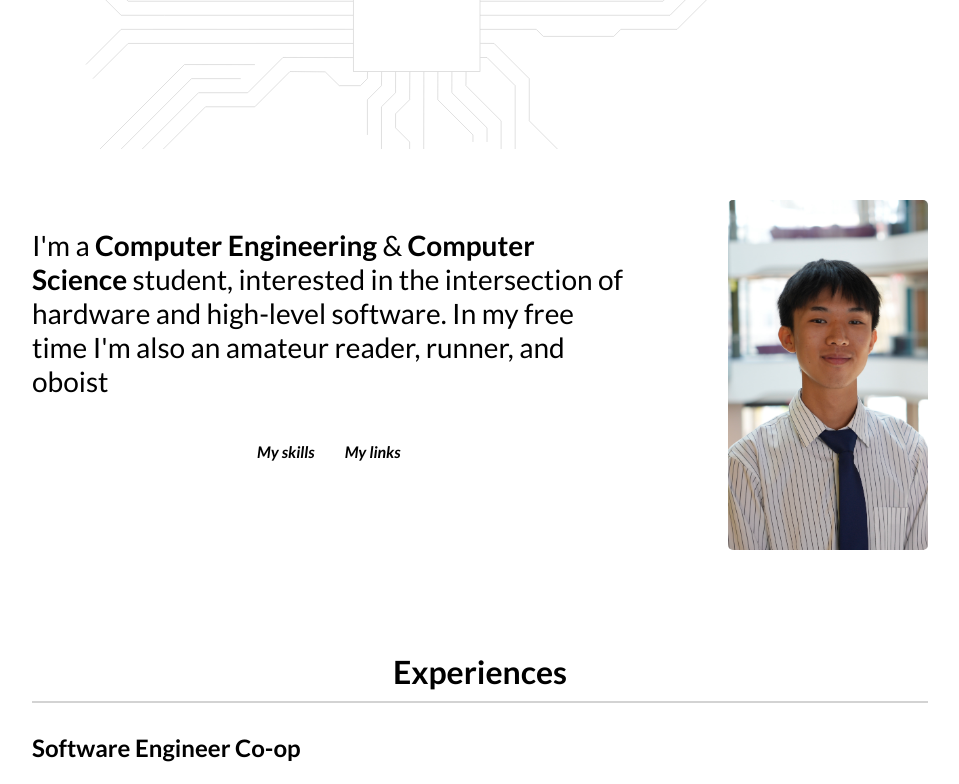
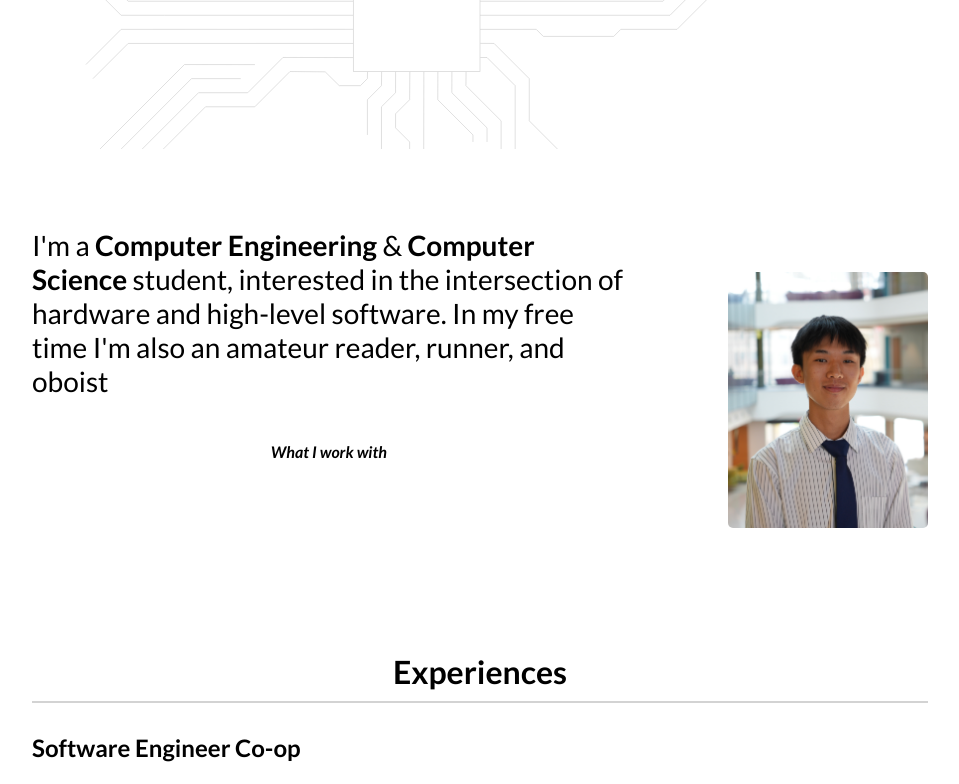
Before and after one commit to abao2121/portfolio, a React (Vite) app: page / in a window 1280 px wide. Shown: the part 672-1456 px from the top of the page, without its empty margins (160-1119 px from the left). Built offline with nearby package versions, Linux system fonts and the light colour scheme; a web font is replaced by a local one.

Commit message:
moved links to under profile picture

```diff
--- a/src/Sections/aboutme/AboutMe.module.css
+++ b/src/Sections/aboutme/AboutMe.module.css
@@ -9,7 +9,9 @@
 
 .profilePicContainer {
   display: flex;
+  flex-direction: column;
   justify-content: center;
+  align-items: center;
 }
 
 .mainContainer {
@@ -31,7 +33,7 @@
   font-size: 1.75rem;
 }
 
-.hoverLabelsContainer{
+.hoverLabelsContainer {
   display: flex;
   justify-content: center;
   gap: 30px;
--- a/src/Sections/aboutme/AboutMe.tsx
+++ b/src/Sections/aboutme/AboutMe.tsx
@@ -5,9 +5,8 @@ import { Links } from "../../components/links/Links";
 import styles from "./AboutMe.module.css";
 
 export const AboutMe = () => {
-  const [activePanel, setActivePanel] = useState<"skills" | "links" | null>(
-    null,
-  );
+  const [skillsVisible, setSkillsVisible] = useState<boolean>(false);
+  const [linksVisible, setLinksVisible] = useState<boolean>(false);
 
   return (
     <div className={styles.mainContainer}>
@@ -19,28 +18,22 @@ export const AboutMe = () => {
             intersection of hardware and high-level software. In my free time
             I'm also an amateur reader, runner, and oboist
           </p>
-          <div onMouseLeave={() => setActivePanel(null)}>
+          <div onMouseLeave={() => setSkillsVisible(false)}>
             <div className={styles.hoverLabelsContainer}>
               <p
-                onMouseEnter={() => setActivePanel("skills")}
+                onMouseEnter={() => setSkillsVisible(true)}
                 className={styles.hoverLabel}
               >
-                My skills
-              </p>
-              <p
-                onMouseEnter={() => setActivePanel("links")}
-                className={styles.hoverLabel}
-              >
-                My links
+                What I work with
               </p>
             </div>
-            {activePanel === "skills" ? <Skills visible={true} /> : <></>}
-            {activePanel === "links" ? <Links visible={true} /> : <></>}
+            <Skills visible={skillsVisible} />
           </div>
         </div>
       </div>
-      <div className={styles.profilePicContainer}>
-        <img className={styles.profilePic} src={profilePic} />
+      <div onMouseLeave={() => setLinksVisible(false)} className={styles.profilePicContainer}>
+        <img onMouseEnter={() => setLinksVisible(true)} className={styles.profilePic} src={profilePic} />
+        <Links visible={linksVisible} />
       </div>
     </div>
   );
--- a/src/Sections/projects/projects.module.css
+++ b/src/Sections/projects/projects.module.css
@@ -35,11 +35,11 @@
   background-color: var(--primary-blue-translucent);
 }
 
-.projectTitle{
+.projectTitle {
   margin-bottom: 0;
 }
 
-.githubLink{
+.githubLink {
   position: relative;
   display: inline-block;
   width: fit-content;
@@ -62,6 +62,6 @@
   z-index: -1;
 }
 
-.githubLink:hover::before{
+.githubLink:hover::before {
   transform: scaleX(1);
 }
--- a/src/components/links/Links.module.css
+++ b/src/components/links/Links.module.css
@@ -12,8 +12,8 @@
     background-color 0.3s ease;
 }
 
-.container:hover{
-  background-color: var(--primary-blue-translucent)
+.container:hover {
+  background-color: var(--primary-blue-translucent);
 }
 
 .visible {
@@ -21,7 +21,7 @@
   height: 100%;
 }
 
-.links{
+.links {
   color: black;
 }
 
@@ -29,7 +29,7 @@
   display: flex;
   align-items: center;
   justify-content: center;
-  gap: 4vw;
+  gap: 2vw;
   margin-top: 1vw;
   margin-bottom: 1vw;
 }
```
Also changed, not shown: 1 other file (tests, documents, lock files or other folders).
